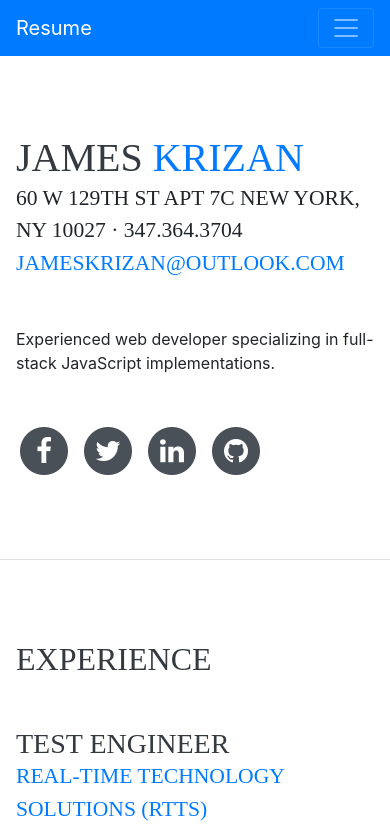
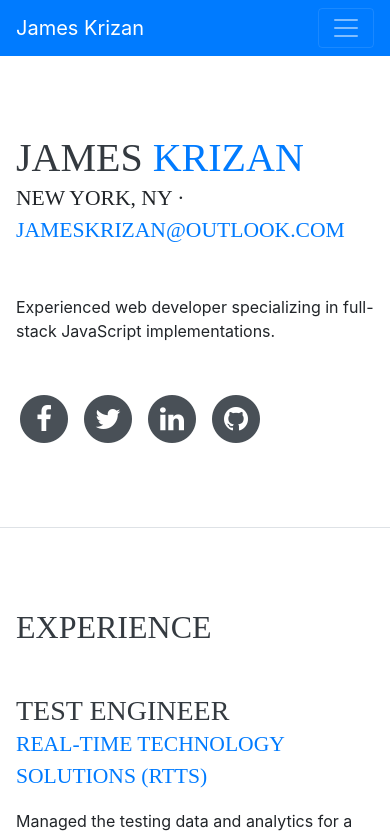
Before and after one commit to jameskrizan/main-website, a Vue app: page / in a window 390 px wide. Shown: the top 835 px of the page. Built offline with nearby package versions, Linux system fonts and the light colour scheme; a web font is replaced by a local one.

Commit message:
Update address and other text

```diff
--- a/src/App.vue
+++ b/src/App.vue
@@ -2,7 +2,7 @@
   <div class="main-wrapper">
     <nav class="navbar navbar-expand-lg navbar-dark bg-primary fixed-top" id="sideNav">
       <a class="navbar-brand js-scroll-trigger" href="#about">
-        <span class="d-block d-lg-none">Resume</span>
+        <span class="d-block d-lg-none">James Krizan</span>
         <span class="d-none d-lg-block">
           <img class="img-fluid img-profile rounded-circle mx-auto mb-2" src="./assets/img/profile.jpg" alt="">
         </span>
@@ -42,6 +42,7 @@
             <span class="text-primary">{{ surname }}</span>
           </h1>
           <div class="subheading mb-5">{{ address }}
+           ·
             <a :href="'mailto:' + email">{{ email }}</a>
           </div>
           <p class="mb-5">{{ aboutMe }}</p>
@@ -218,7 +219,7 @@ export default {
       title: 'James Krizan || Full-Stack Web Developer',
       name: 'James',
       surname: 'Krizan',
-      address: '60 W 129th St Apt 7C New York, NY 10027 · 347.364.3704',
+      address: 'New York, NY',
       email: 'jameskrizan@outlook.com',
       aboutMe: 'Experienced web developer specializing in full-stack JavaScript implementations.',
       facebookLink: 'https://www.facebook.com/jaskrizan',
```
Also changed, not shown: 6 other files (tests, documents, lock files or other folders).
